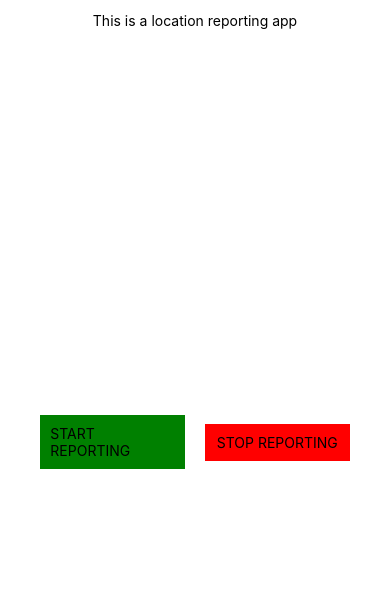
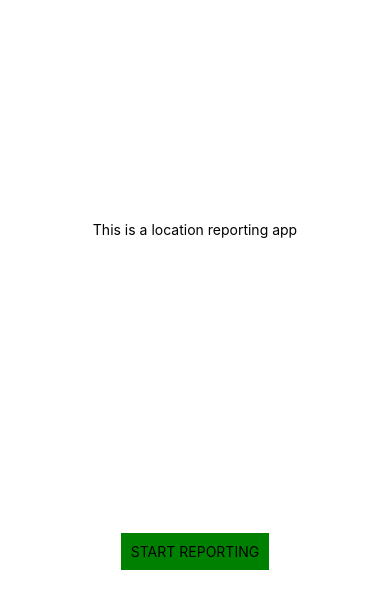
Before and after one commit to sagarsaluja/locationReportingMobileApp, a React Native app in the folder LocationReporting/: screen / in a window 390 px wide. Shown: the top 608 px of the page. Built offline with nearby package versions, Linux system fonts and the light colour scheme.

Commit message:
Completed showing location updates in app

```diff
--- a/LocationReporting/App.js
+++ b/LocationReporting/App.js
@@ -3,18 +3,60 @@ import { Text, TouchableOpacity, View, NativeModules, NativeEventEmitter } from
 
 const { LocationModule } = NativeModules;
 //the name here should be same as the one returned by the getName() method in LocationModule.java
+const locationServiceEmitter = new NativeEventEmitter(LocationModule);
 
 const App = () => {
-  const locationServiceEmitter = new NativeEventEmitter(NativeModules.LocationModule);
-  locationServiceEmitter.addListener('LOCATION_UPDATE', (location) => {
-    console.log("received location", location);
-  });
   useEffect(() => {
+    const locationUpdateListener = locationServiceEmitter.addListener('LOCATION_UPDATE', (location) => {
+      console.log("Received location", location, location.latitude, location.longitude);
+      setCurrentLocation([location.latitude, location.longitude])
+    });
+
     return () => {
-      locationServiceEmitter.removeListener('LOCATION_UPDATE');
+      locationUpdateListener.remove();
+    };
+  }, []);
+
+
+  const [isReporting, setIsReporting] = React.useState(false);
+  const [currentLocation, setCurrentLocation] = React.useState([]);
+  const ShowLocation = () => {
+    return (
+      <View style={{ flex: 1 }}>
+        <Text>{`Latitude : ${currentLocation[0]}`}</Text>
+        <Text>{`Longitude : ${currentLocation[1]}`}</Text>
+      </View>
+    )
+  }
+
+  const ShowButton = ({ isReporting }) => {
+    if (!isReporting) {
+      return (
+        <View style={{ flexDirection: "row", flex: 1, alignItems: 'center' }}>
+          <TouchableOpacity
+            style={{ backgroundColor: 'green', flex: 1, alignItems: 'center', margin: 10, padding: 10 }}
+            onPress={startLocationReporting}
+          >
+            <Text>START REPORTING</Text>
+          </TouchableOpacity>
+        </View>)
     }
-  })
+    else {
+      return (
+        <View style={{ flexDirection: "row", flex: 1, alignItems: 'center' }}>
+          <TouchableOpacity
+            style={{ backgroundColor: 'red', flex: 1, alignItems: 'center', margin: 10, padding: 10 }}
+            onPress={stopLocationReporting}
+          >
+            <Text>STOP REPORTING</Text>
+          </TouchableOpacity>
+        </View>
+      )
+    }
+
+  }
   const startLocationReporting = async () => {
+    setIsReporting(true);
     try {
       console.log("Starting location reporting...");
       // await LocationModule.startLocationUpdates();
@@ -26,6 +68,7 @@ const App = () => {
     }
   };
   const stopLocationReporting = async () => {
+    setIsReporting(false);
     try {
       console.log("Stopping location reporting...");
       // await LocationModule.startLocationUpdates();
@@ -40,24 +83,11 @@ const App = () => {
 
   return (
     <View style={{ flex: 1, alignItems: "center", }}>
-      <View style={{ alignItems: 'center', flex: 0.1, flexDirection: "row", }}>
+      <View style={{ alignItems: 'center', flex: 0.1, flexDirection: "row", marginTop: 200 }}>
         <Text>This is a location reporting app</Text>
       </View>
-      <View style={{ flexDirection: "row", flex: 2, alignItems: 'center' }}>
-
-        <TouchableOpacity
-          style={{ backgroundColor: 'green', flex: 1, alignItems: 'center', margin: 10, padding: 10 }}
-          onPress={startLocationReporting}
-        >
-          <Text>START REPORTING</Text>
-        </TouchableOpacity>
-        <TouchableOpacity
-          style={{ backgroundColor: 'red', flex: 1, alignItems: 'center', margin: 10, padding: 10 }}
-          onPress={stopLocationReporting}
-        >
-          <Text>STOP REPORTING</Text>
-        </TouchableOpacity>
-      </View>
+      <ShowButton isReporting={isReporting} />
+      {isReporting && currentLocation && <ShowLocation />}
     </View>
   );
 };
```
Also changed, not shown: 2 other files (tests, documents, lock files or other folders).
